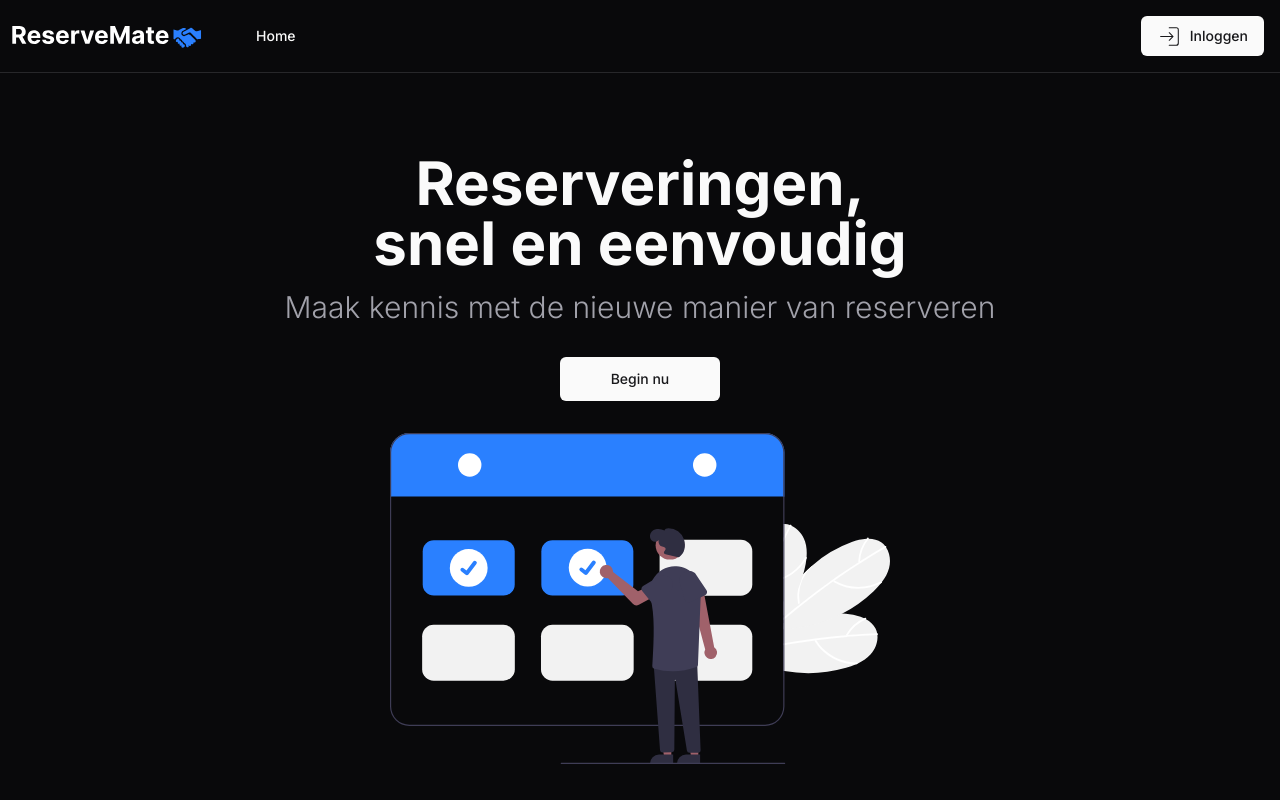
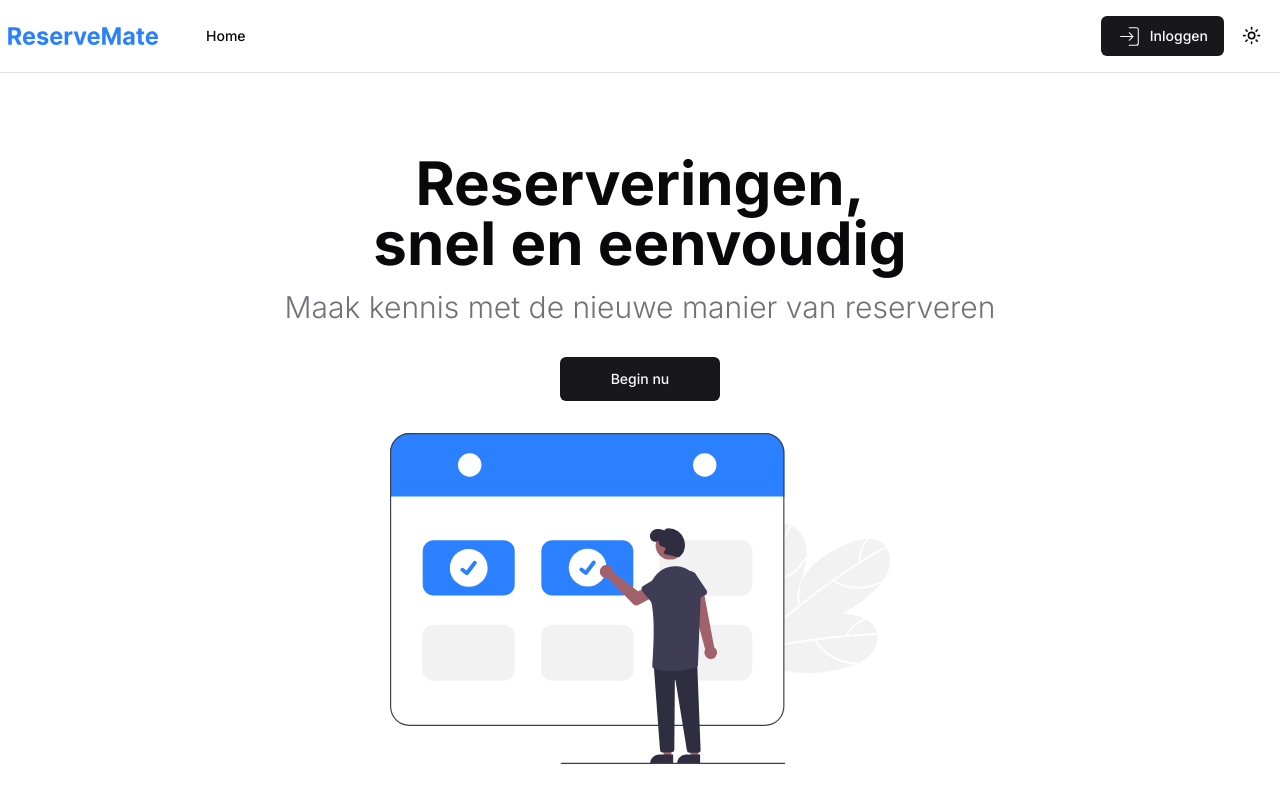
Before and after one commit to semdej/reservering-app, a Next.js app: page / in a window 1280 px wide. Shown: the top 800 px of the page. Built offline with nearby package versions, Linux system fonts and the light colour scheme.

Commit message:
Add dark/light mode switch to navbar

```diff
--- /dev/null
+++ b/app/components/ModeToggle.tsx
@@ -0,0 +1,40 @@
+"use client";
+
+import * as React from "react";
+import { Moon, Sun } from "lucide-react";
+import { useTheme } from "next-themes";
+
+import { Button } from "./ui/button";
+import {
+  DropdownMenu,
+  DropdownMenuContent,
+  DropdownMenuItem,
+  DropdownMenuTrigger,
+} from "./ui/dropdown-menu";
+
+export function ModeToggle() {
+  const { setTheme } = useTheme();
+
+  return (
+    <DropdownMenu>
+      <DropdownMenuTrigger asChild>
+        <Button variant="ghost" size="icon">
+          <Sun className="h-[1.2rem] w-[1.2rem] rotate-0 scale-100 transition-all dark:-rotate-90 dark:scale-0" />
+          <Moon className="absolute h-[1.2rem] w-[1.2rem] rotate-90 scale-0 transition-all dark:rotate-0 dark:scale-100" />
+          <span className="sr-only">Toggle theme</span>
+        </Button>
+      </DropdownMenuTrigger>
+      <DropdownMenuContent align="end">
+        <DropdownMenuItem onClick={() => setTheme("light")}>
+          Licht
+        </DropdownMenuItem>
+        <DropdownMenuItem onClick={() => setTheme("dark")}>
+          Donker
+        </DropdownMenuItem>
+        <DropdownMenuItem onClick={() => setTheme("system")}>
+          Systeem
+        </DropdownMenuItem>
+      </DropdownMenuContent>
+    </DropdownMenu>
+  );
+}
--- a/app/components/Navbar.tsx
+++ b/app/components/Navbar.tsx
@@ -13,13 +13,14 @@ import { Separator } from "./ui/separator";
 
 import { CiSettings } from "react-icons/ci";
 import Image from "next/image";
+import { ModeToggle } from "./ModeToggle";
 
 export default function Navbar() {
   return (
     <>
       <div className="flex flex-col md:flex-row justify-between items-center m-2">
         <div className="flex items-center w-full overflow-x-auto mb-4 md:mb-0">
-          <Image src="/logo.svg" alt="ReserveMate" width={200} height={50} />
+          <Image src="/logo.svg" alt="ReserveMate" width={150} height={50} />
           <div className="flex flex-wrap gap-x-2">
             <Link href="/dashboard" legacyBehavior passHref>
               <Button className="m-2" variant="ghost">
@@ -66,7 +67,9 @@ export default function Navbar() {
             </DropdownMenuContent>
           </DropdownMenu>
         </div>
+        <ModeToggle />
       </div>
+
       <Separator />
     </>
   );
--- a/app/components/NavbarHome.tsx
+++ b/app/components/NavbarHome.tsx
@@ -4,13 +4,14 @@ import { Button } from "./ui/button";
 import { CiLogin } from "react-icons/ci";
 import Image from "next/image";
 import { Separator } from "./ui/separator";
+import { ModeToggle } from "./ModeToggle";
 
 export default function NavbarHome() {
   return (
     <>
       <div className="flex flex-col md:flex-row items-center justify-between m-2">
         <div className="flex items-center gap-x-6">
-          <Image src="/logo.svg" alt="ReserveMate" width={200} height={50} />
+          <Image src="/logo.svg" alt="ReserveMate" width={150} height={50} />
           <div className="flex flex-wrap gap-x-2">
             <Link href="/" legacyBehavior passHref>
               <Button className="m-2" variant="ghost">
@@ -19,13 +20,14 @@ export default function NavbarHome() {
             </Link>
           </div>
         </div>
-        <div className="md:mt-0 mt-4">
+        <div className="md:mt-0 mt-4 flex items-center">
           <Link href="/login" legacyBehavior passHref>
             <Button className="m-2" size="default" variant="default">
               <CiLogin className="mr-2" size={25} />
               Inloggen
             </Button>
           </Link>
+          <ModeToggle />
         </div>
       </div>
       <Separator />
--- a/app/components/feature-cards.tsx
+++ b/app/components/feature-cards.tsx
@@ -6,7 +6,7 @@ import { FaCalendarAlt } from "react-icons/fa";
 
 export default function FeatureCards() {
   return (
-    <section className="bg-neutral-900">
+    <section className="dark:bg-neutral-900 bg-slate-100">
       <div className="container space-y-8 py-12 text-center lg:py-20">
         <HeadingText subtext="Reserveer eenvoudig met ReserveMate">
           Efficiënt Ruimtebeheer
--- a/app/layout.tsx
+++ b/app/layout.tsx
@@ -27,7 +27,7 @@ export default function RootLayout({
       <body className={inter.className}>
         <ThemeProvider
           attribute="class"
-          defaultTheme="dark"
+          defaultTheme="light"
           enableSystem
           disableTransitionOnChange
         >
```
Also changed, not shown: public/logo.svg.
